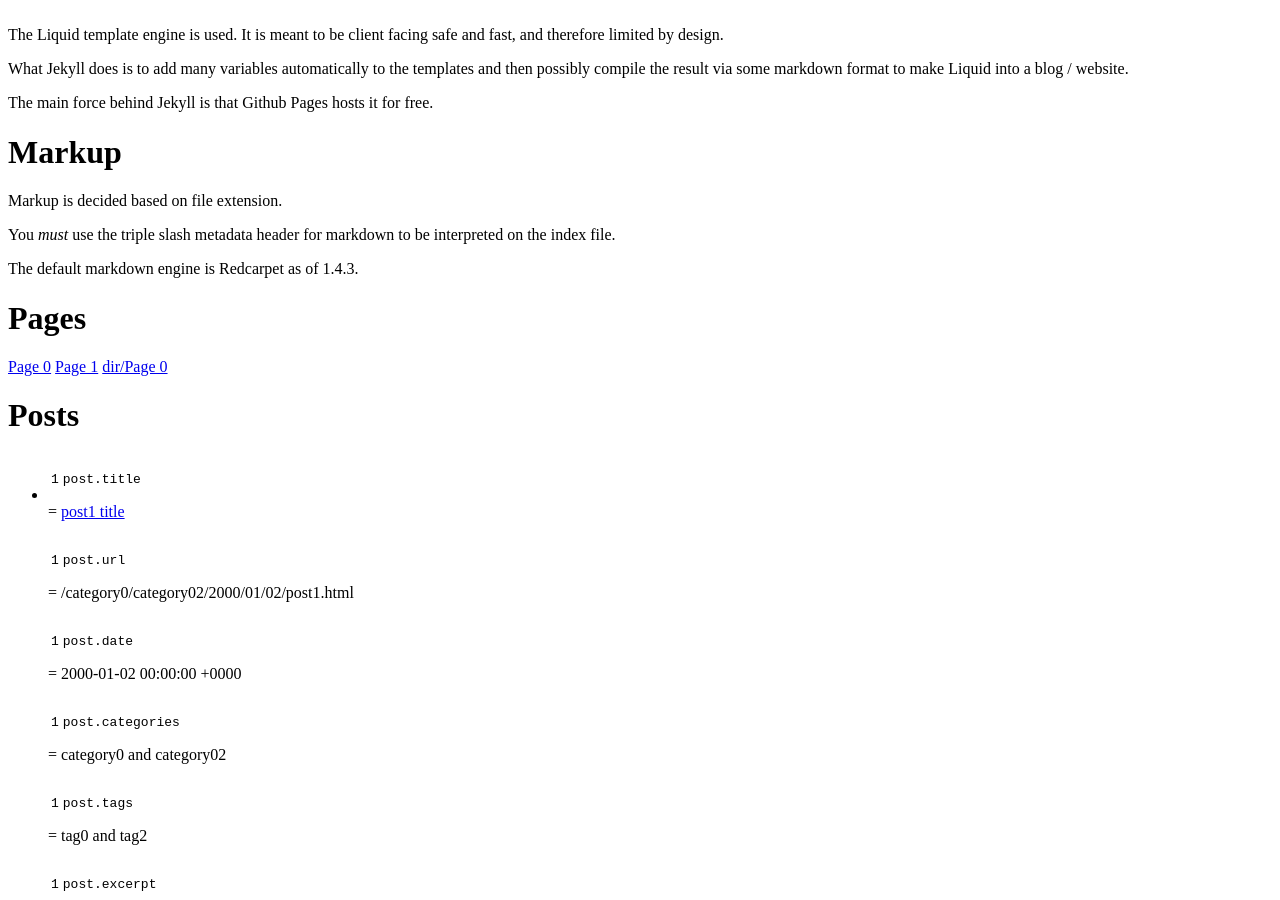
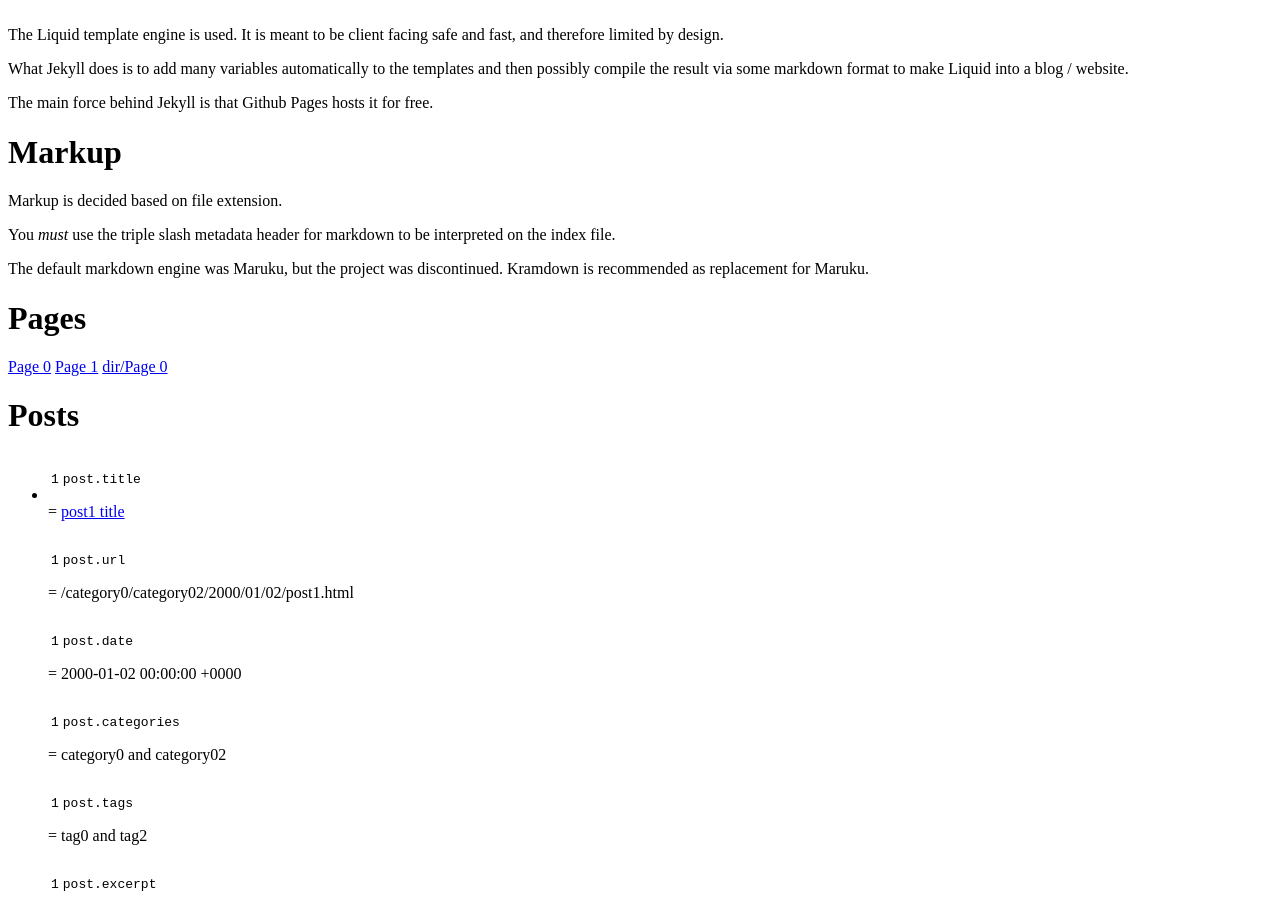
Before and after one commit to cirosantilli/jekyll-cheat, a Jekyll site: the page built from index.md, in a window 1280 px wide and 900 px high, scrolled down 548 px. Built offline with Jekyll 4.4.1, drawn with Linux system fonts in a browser that asks for light colours; nearby versions of some CDN libraries; formulas are drawn with MathJax 3; part of the change alters nothing that is shown.

Commit message:
Corrected default markdown info.

```diff
--- a/_config.yml
+++ b/_config.yml
@@ -29,12 +29,12 @@ textile_ext:   textile
 excerpt_separator: "\n\n"
 
 # If on, no plugins. Github uses on.
-safe:        false
-host:        0.0.0.0
-port:        4000
+#safe:        false
+#host:        0.0.0.0
+#port:        4000
 #baseurl:     /
-url:         http://localhost:4000
-lsi:         false
+#url:         http://localhost:4000
+#lsi:         false
 
 maruku:
   use_tex:    false
--- a/_layouts/layout0.html
+++ b/_layouts/layout0.html
@@ -3,7 +3,7 @@
   <head>
     <meta charset="utf-8">
     <title>{{ site.name }}</title>
-    <link rel="stylesheet" href="{{ site.baseurl }}assets/syntax.css"/>
+    <link rel="stylesheet" href="{{ site.url }}assets/syntax.css"/>
     <!--mathjax-->
       <script
         src="http://cdn.mathjax.org/mathjax/latest/MathJax.js?config=TeX-AMS-MML_HTMLorMML"
@@ -37,7 +37,7 @@
 
       <!--https://github.com/ndabas/toc-->
         <script src="http://code.jquery.com/jquery-1.10.2.min.js" ></script>
-        <script src="{{ site.baseurl }}assets/jquery.toc.js"></script>
+        <script src="{{ site.url }}assets/jquery.toc.js"></script>
         <script>
           $("#toc").toc({
             headings: "h1,h2,h3,h4,h5,h6"
--- a/index.md
+++ b/index.md
@@ -25,7 +25,7 @@ Markup is decided based on file extension.
 
 You *must* use the triple slash metadata header for markdown to be interpreted on the index file.
 
-The default markdown engine is Redcarpet as of 1.4.3.
+The default markdown engine was Maruku, but the project was discontinued. Kramdown is recommended as replacement for Maruku.
 
 #Pages
 
```
